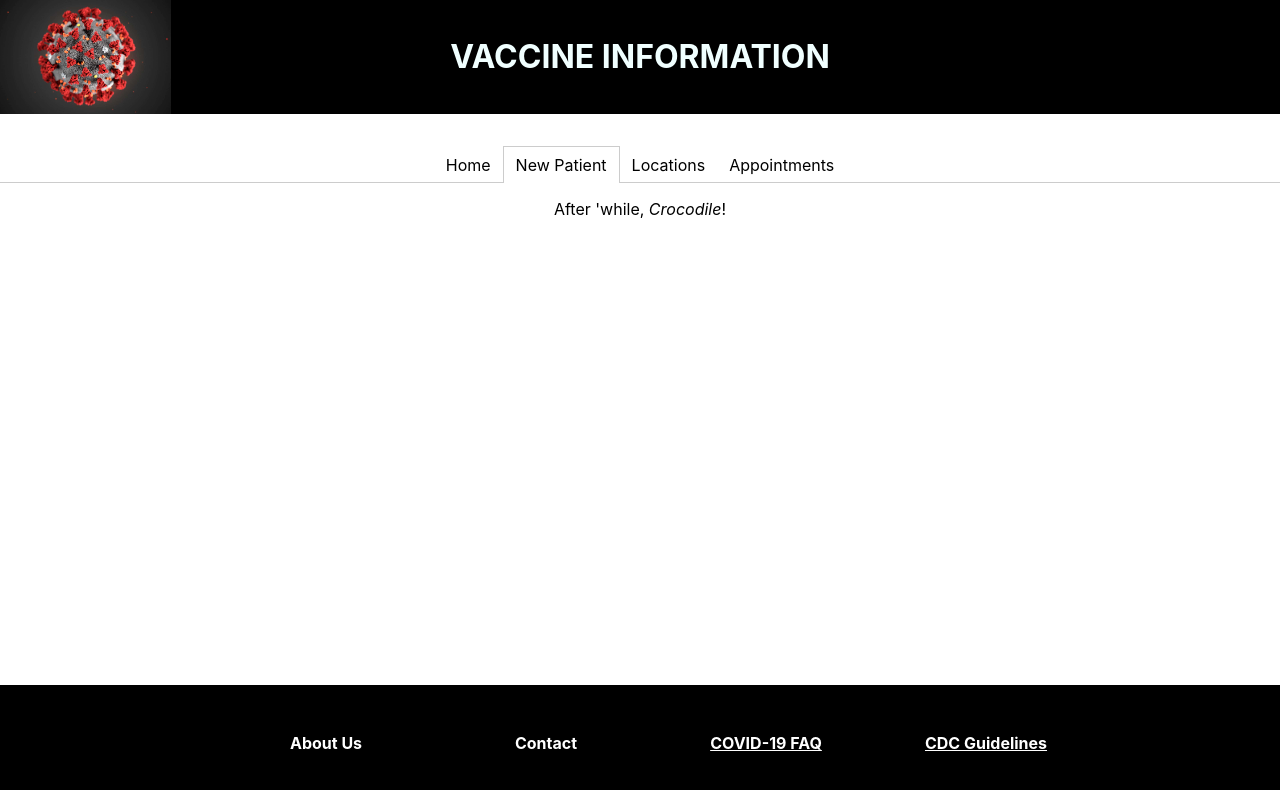
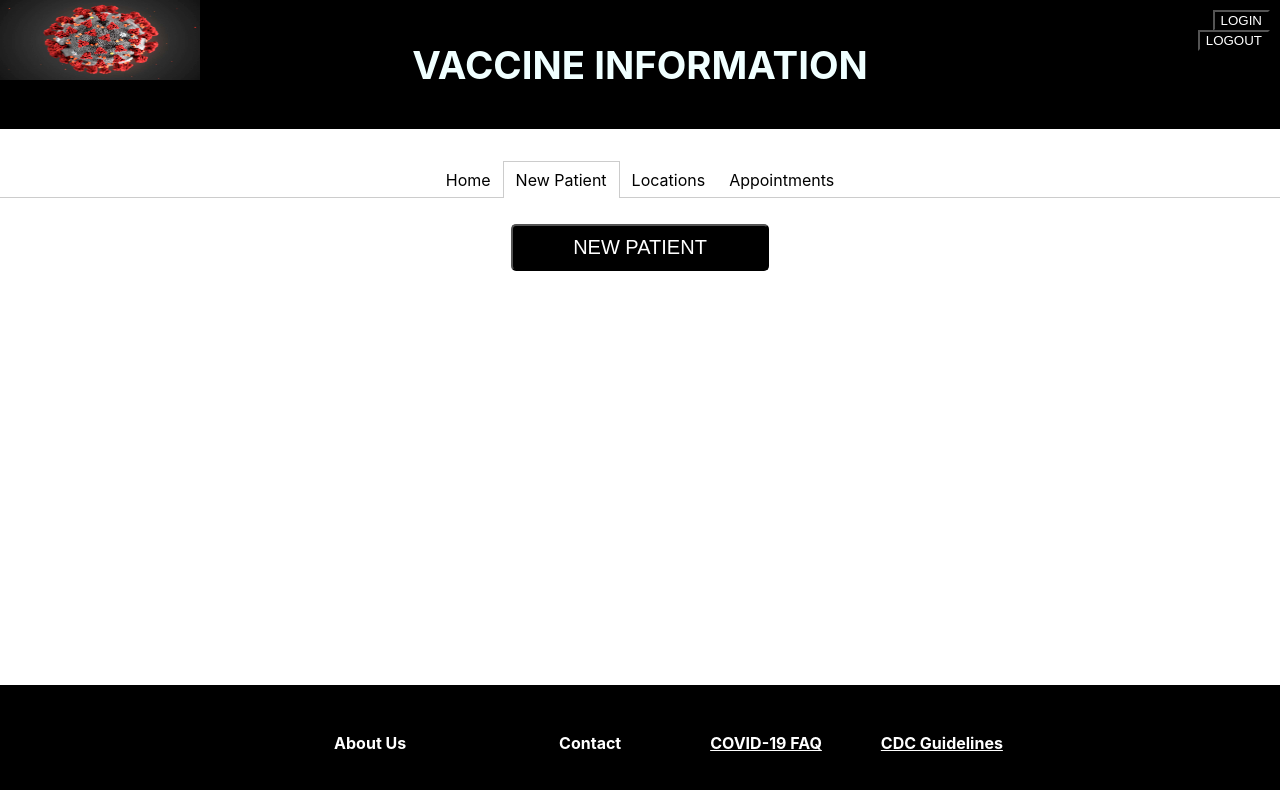
Before and after one commit to JF451/VaccineSite, a React (Create React App) app: page / in a window 1280 px wide. Both pictures are taken after a click on the item "New Patient". Shown: the top 790 px of the page. Built offline with nearby package versions, Linux system fonts and the light colour scheme.

Commit message:
Added popup, need to style header correctly

```diff
--- a/package.json
+++ b/package.json
@@ -12,6 +12,7 @@
     "react": "^17.0.2",
     "react-dom": "^17.0.2",
     "react-scripts": "4.0.3",
+    "semantic-ui-react": "^2.0.3",
     "styled-components": "^5.3.0",
     "web-vitals": "^1.1.2"
   },
--- a/src/App.js
+++ b/src/App.js
@@ -1,21 +1,28 @@
-import React from 'react';
+import React, { useState } from 'react';
 import './App.css';
 import Header from './Components/Header';
 import Tabs from './Components/Tabs';
 import Footer from './Components/Footer';
 import SimpleMap from './Components/SimpleMap';
+import NewPatient from './Components/NewPatient';
+import Contact from './Components/Contact';
 
 
 function App() {
+
+  const [buttonPopup,setButtonPopup] = useState(false);
+
   return (
     <div className="App">
       <Header />
+      <Contact trigger={buttonPopup} setTrigger={setButtonPopup} />
      <Tabs>
        <div label="Home" class="home-page">
          <img src="https://news.usc.edu/files/2020/06/covid_vaccine_stock.jpg"></img>
        </div>
+
        <div label="New Patient">
-         After 'while, <em>Crocodile</em>!
+         <NewPatient />
        </div>
        <div label="Locations">
          <SimpleMap />
@@ -23,7 +30,7 @@ function App() {
        <div label="Appointments">
        </div>
      </Tabs>
-     <Footer />
+     <Footer setButtonPopup={setButtonPopup} />
     </div>
   );
 }
--- /dev/null
+++ b/src/Components/Contact.js
@@ -0,0 +1,20 @@
+import React from 'react';
+import './contact.css'
+
+
+function Contact(props){
+
+    return (props.trigger) ? (
+        <div className="Contact">
+            <div className="Contact-inner">
+                <h1>My Popup</h1>
+                <button className="close-btn" onClick={() => props.setTrigger(false)}>Close</button>
+                {props.children}
+            </div>
+        </div>
+    ) : "";
+
+
+}
+
+export default Contact;
--- a/src/Components/Footer.js
+++ b/src/Components/Footer.js
@@ -1,8 +1,10 @@
 import React from 'react';
 import './footer.css'
 
-function Footer()
+
+function Footer({setButtonPopup})
 {
+
 
     return (
         <div className="Footer">
@@ -14,11 +16,11 @@ function Footer()
                     </div>
 
                     <div className="col">
-                        <h4 className="block">Contact</h4>
+                        <h4 onClick={() => setButtonPopup(true)} className="block" >Contact</h4>
                     </div>
 
                     <div className="col">
-                        <h4 className="block"><a className="block" href={"https://www.cdc.gov/coronavirus/2019-ncov/faq.html"}>COVID-19 FAQ</a></h4>
+                        <h4><a className="block" href={"https://www.cdc.gov/coronavirus/2019-ncov/faq.html"}>COVID-19 FAQ</a></h4>
                     </div>
 
                     <div className="col">
--- a/src/Components/Header.js
+++ b/src/Components/Header.js
@@ -1,14 +1,31 @@
 import React from 'react';
 import './header.css';
-
+import logo from '/Users/justinfulkerson/dev/VaccineSite/vaccine/src/assets/c0481846-wuhan_novel_coronavirus_illustration-spl.jpeg'
 
 function Header()
 {
 
+
         return (
-            <div className="header">
-                <h1>VACCINE INFORMATION</h1>
-            </div>
+                <div className="header">
+                    <div>
+                        <img className='header-img' src={logo}></img>
+                    </div>
+
+                    <div>
+                        <h1 className="header-text">VACCINE INFORMATION</h1>
+                    </div>
+
+                    <div className="login-div">
+                        <button className="login-button">
+                            LOGIN
+                        </button>
+
+                        <button className="logout-button">
+                            LOGOUT
+                        </button>
+                    </div>
+                </div>
         );
 
 }
--- /dev/null
+++ b/src/Components/NewPatient.js
@@ -0,0 +1,17 @@
+import React from 'react'
+import './newPatient.css'
+
+function NewPatient()
+{
+
+    return (
+        <button className="button">
+            NEW PATIENT
+        </button>
+
+
+    );
+
+}
+
+export default NewPatient;
--- /dev/null
+++ b/src/Components/contact.css
@@ -0,0 +1,26 @@
+.Contact {
+    position: fixed;
+    top: 0;
+    left: 0;
+    width: 100%;
+    height: 100%;
+    background-color: rgba(0,0,0,0.2);
+
+    display: flex;
+    justify-content: center;
+    align-items: center;
+}
+
+.Contact-inner{
+    position: relative;
+    padding: 32px;
+    width: 100%;
+    max-width: 640px;
+    background-color: white;
+}
+
+.Contact-inner.close-btn{
+    position: absolute;
+    top: 16px;
+    right: 16px;
+}
--- a/src/Components/footer.css
+++ b/src/Components/footer.css
@@ -11,6 +11,7 @@
 .row {
     width: 100%;
     display: flex;
+    align-items: center;
     flex-direction: row;
     justify-content: center;
 }
--- a/src/Components/header.css
+++ b/src/Components/header.css
@@ -8,10 +8,34 @@
     margin-bottom: 2em;
     background: black;
     color: #f0ffff;
+    align-items: center;
+    justify-content: center;
+}
 
-    background-image: url(/src/assets/c0481846-wuhan_novel_coronavirus_illustration-spl.jpeg);
-    background-repeat: no-repeat;
-    background-size: contain;
-
+.header-img{
+    position: absolute;
+    top:0;
+    left: 0;
+    width: 200px;
+    height: 10vh;
+}
+.header-text{
+    font-size: 3vw;
 
 }
+
+.login-button {
+    background-color: black;
+    position: absolute;
+    color: white;
+    top: 10px;
+    right: 10px;
+}
+
+.logout-button {
+    background-color: black;
+    color: white;
+    position: absolute;
+    top: 30px;
+    right: 10px;
+}
--- /dev/null
+++ b/src/Components/newPatient.css
@@ -0,0 +1,11 @@
+.button {
+
+    background-color: black;
+    color: white;
+    font-size: 20px;
+    padding: 10px 60px;
+    border-radius: 5px;
+    margin: 10px 0px;
+    cursor: pointer;
+
+}
```
Also changed, not shown: 1 other file (tests, documents, lock files or other folders).
